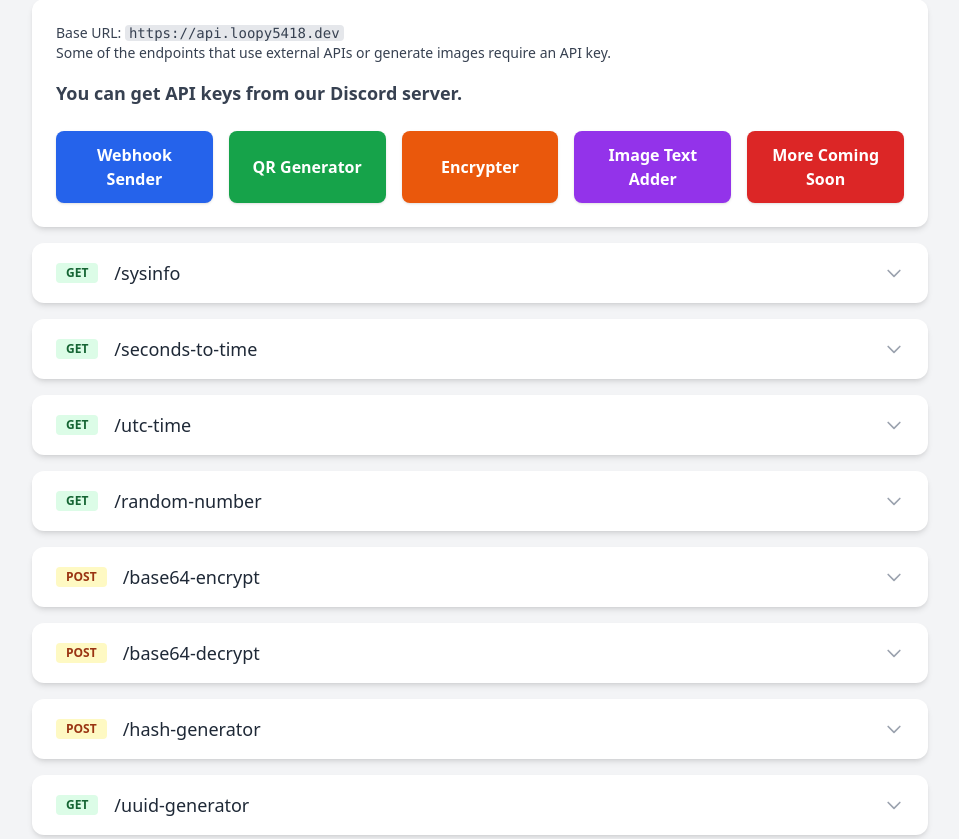
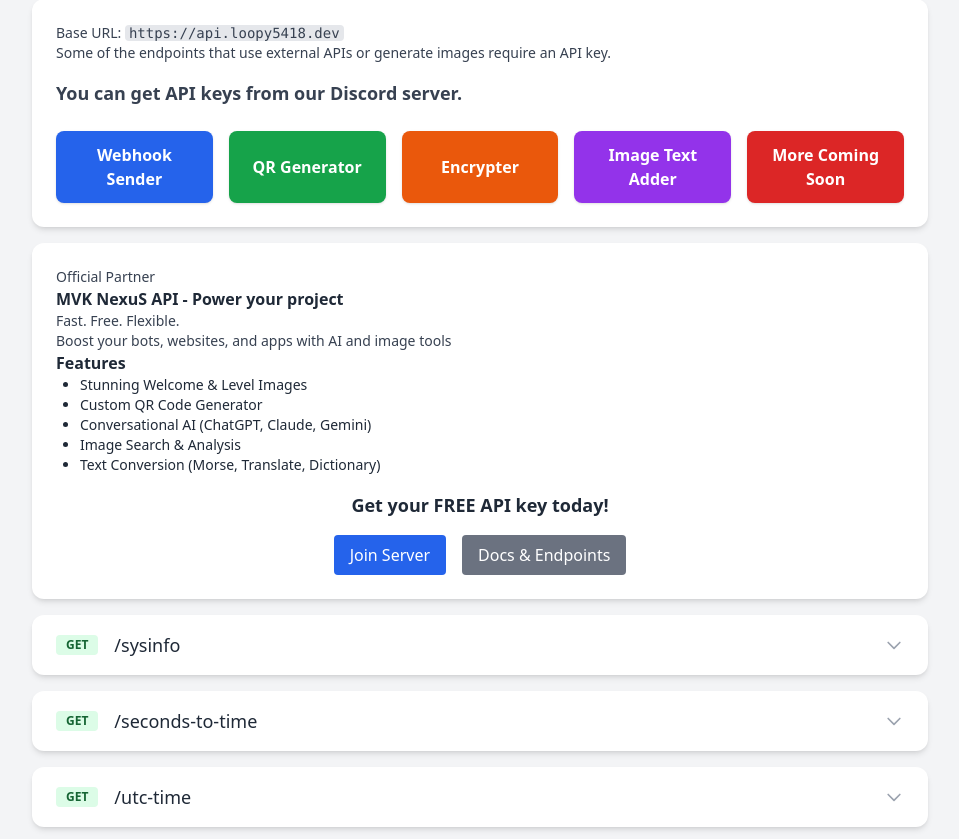
Before and after one commit to loopy5418/api, a Flask app: template api/templates/index.html in a window 1280 px wide. Shown: the part 101-940 px from the top of the page, without its empty margins (160-1119 px from the left). Run offline with Flask 3, Linux system fonts and the light colour scheme; the template is opened without the code that fills it, so the values that code supplies are empty; some libraries are stand-ins or nearby versions.

Commit message:
Update index.html
jahshshrncjd

```diff
--- a/api/templates/index.html
+++ b/api/templates/index.html
@@ -88,6 +88,35 @@
     >
       More Coming Soon
     </button>
+  </div>
+</section>
+   <section class="bg-white dark:bg-gray-800 rounded-xl shadow-md p-6">
+  <p class="text-gray-700 dark:text-gray-300 text-sm">
+    Official Partner
+  </p>
+  <h3 class="font-semibold">MVK NexuS API - Power your project</h3>
+  <p class="text-gray-700 dark:text-gray-300 text-sm">
+    Fast. Free. Flexible.<br>Boost your bots, websites, and apps with AI and image tools
+  </p>
+  <h3 class="font-semibold">Features</h3>
+  <ul class="list-disc pl-6 text-sm mb-4">
+    <li>Stunning Welcome & Level Images</li>
+    <li>Custom QR Code Generator</li>
+    <li>Conversational AI (ChatGPT, Claude, Gemini)</li>
+    <li>Image Search & Analysis</li>
+    <li>Text Conversion (Morse, Translate, Dictionary)</li>
+  </ul>
+
+  <p class="text-lg font-semibold text-center text-gray-800 dark:text-gray-200 my-4">
+    Get your FREE API key today!
+  </p>
+  <div class="flex justify-center gap-4">
+    <a href="https://discord.gg/a7keTUb5Rn" class="bg-blue-600 hover:bg-blue-700 text-white font-medium py-2 px-4 rounded">
+      Join Server
+    </a>
+    <a href="https://nexus.mvkproject.xyz/" class="bg-gray-500 hover:bg-gray-600 text-white font-medium py-2 px-4 rounded">
+      Docs & Endpoints
+    </a>
   </div>
 </section>
 
```
